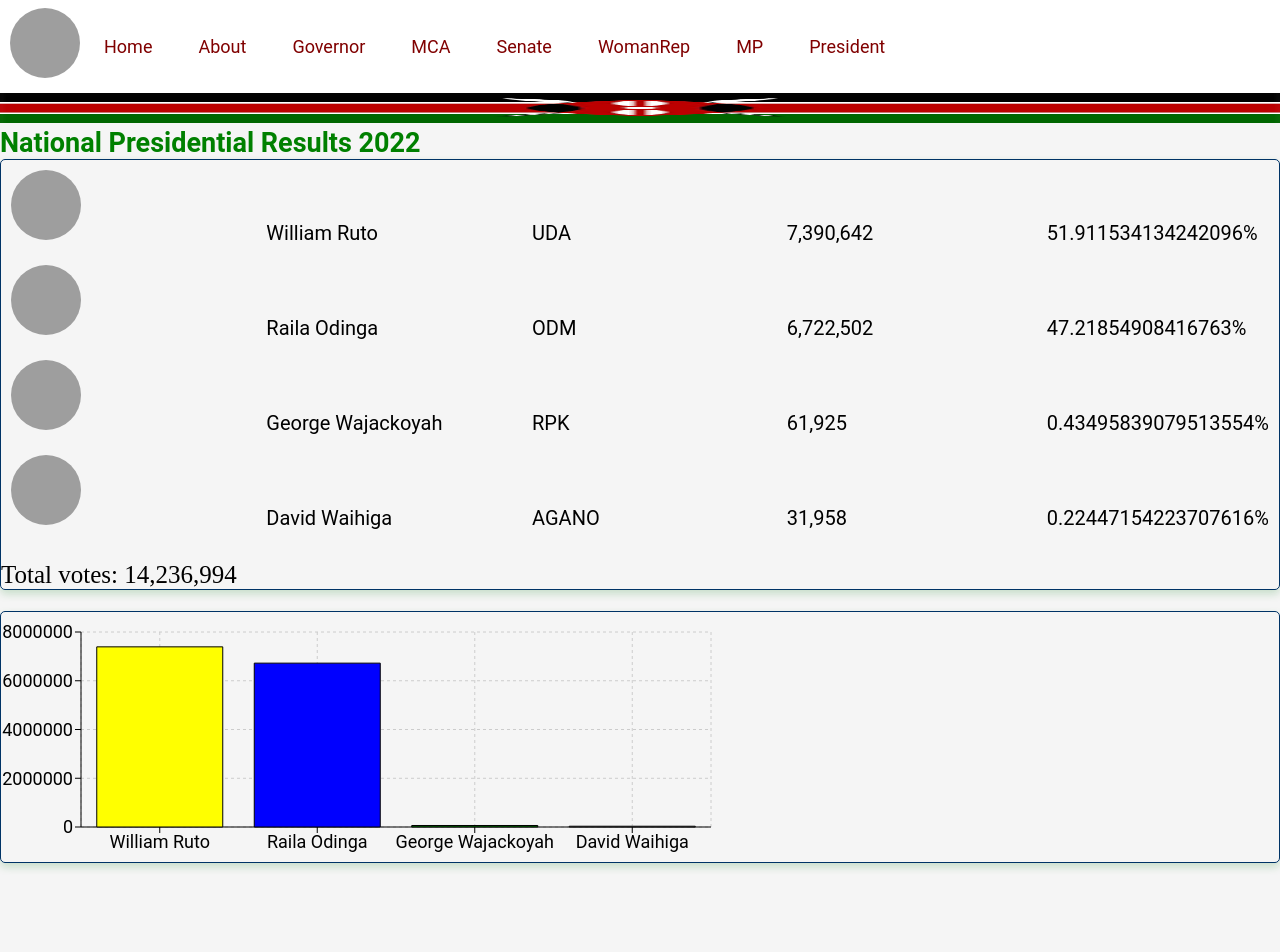
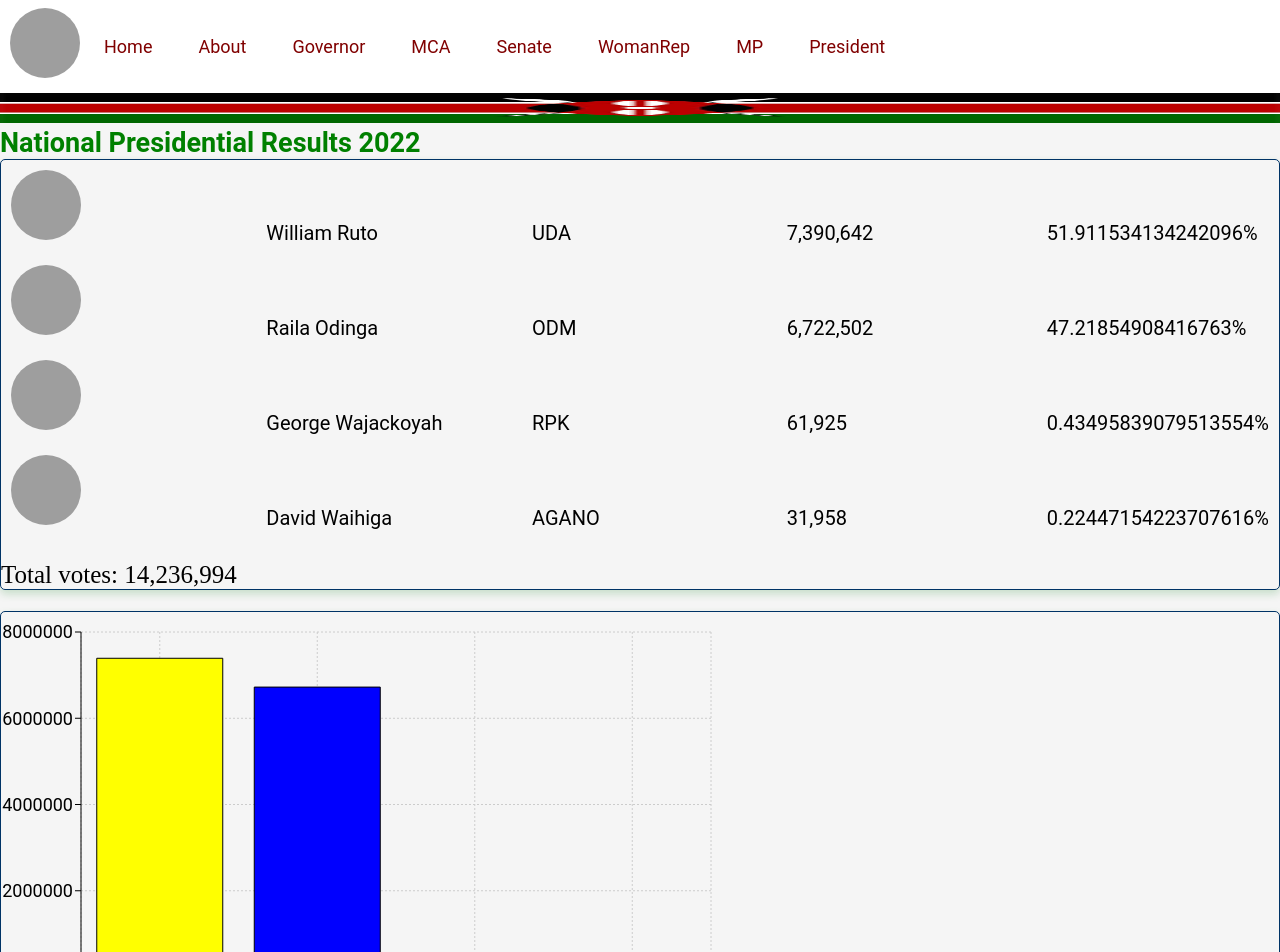
Before and after one commit to Susan56789/elections2022, a React (Create React App) app: page / in a window 1280 px wide. Shown: the top 952 px of the page. Built offline with nearby package versions, Linux system fonts and the light colour scheme; grey boxes are pictures that could not be loaded.

Commit message:
updated height of the bar chart

```diff
--- a/src/Components/App/Total.js
+++ b/src/Components/App/Total.js
@@ -145,8 +145,8 @@
         </>
             <br />
             <div className="card">
-                <BarChart width={730} height={250} data={dat} margin={{ top: 20, right: 20, left: 20, bottom: 5, }}>
-                    <CartesianGrid strokeDasharray="3 3" />
+                <BarChart width={730} height={400} data={dat} margin={{ top: 20, right: 20, left: 20, bottom: 5, }}>
+                    <CartesianGrid strokeDasharray="2 2" />
                     <XAxis dataKey="name" stroke="#000000" />
                     <YAxis stroke="#000000" />
                     <Bar dataKey="votes" fill="#00a0fc"
```
